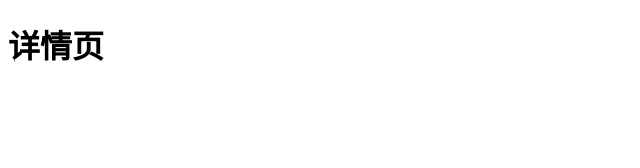
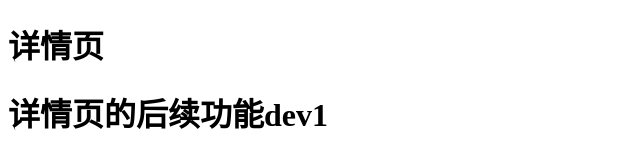
Before and after one commit to webyuanxf/gitmore, a plain HTML site: page detali.html in a window 1280 px wide. Shown: the whole page, without its empty margins (0-640 px from the left). Drawn offline with Linux system fonts and the light colour scheme.

Commit message:
详情页后续功能

```diff
--- a/detali.html
+++ b/detali.html
@@ -8,5 +8,6 @@
 </head>
 <body>
     <h1>详情页</h1>
+    <h1>详情页的后续功能dev1</h1>
 </body>
 </html>
```
